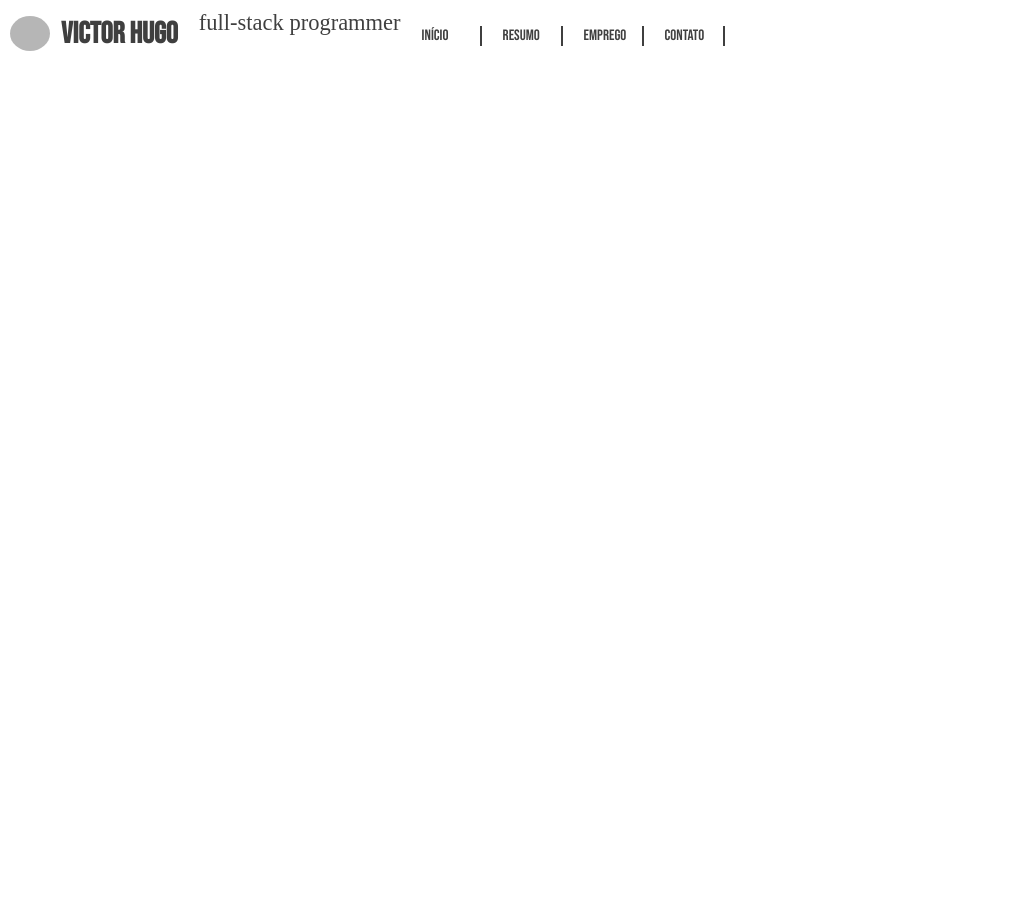
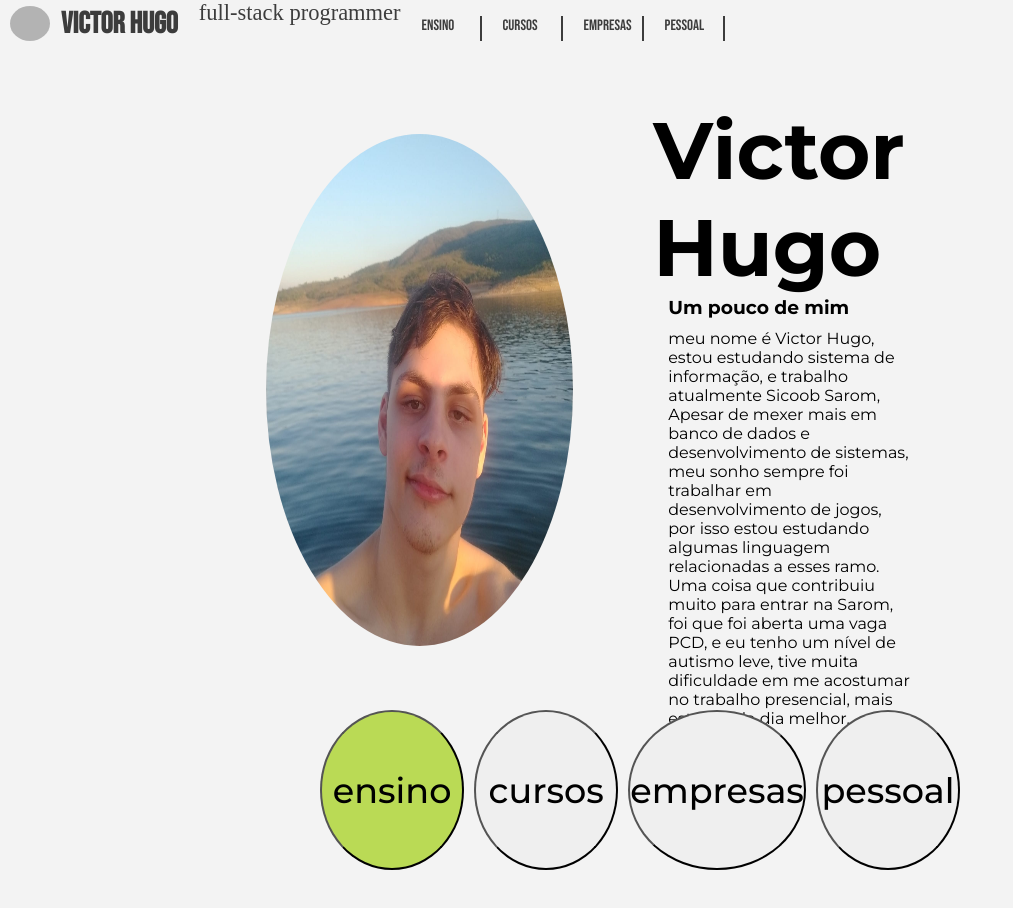
Before and after one commit to victorsiqueira1/trabalhoEscolar, a Vue app: page / in a window 1280 px wide. Shown: the top 908 px of the page, without its empty margins (0-1013 px from the left). Before the commit the page ends 800 px from the top, so only its background shows below. Built offline with nearby package versions, Linux system fonts and the light colour scheme; grey boxes are pictures that could not be loaded; a web font is replaced by a local one.

Commit message:
meu rosto

```diff
--- a/index.html
+++ b/index.html
@@ -16,7 +16,18 @@
       href="https://fonts.googleapis.com/css2?family=Playwrite+AU+VIC:wght@100&display=swap"
       rel="stylesheet"
     />
-
+    <link rel="preconnect" href="https://fonts.googleapis.com" />
+    <link rel="preconnect" href="https://fonts.gstatic.com" crossorigin />
+    <link
+      href="https://fonts.googleapis.com/css2?family=Roboto+Mono:ital,wght@0,328;1,328&display=swap"
+      rel="stylesheet"
+    />
+    <link rel="preconnect" href="https://fonts.googleapis.com" />
+    <link rel="preconnect" href="https://fonts.gstatic.com" crossorigin />
+    <link
+      href="https://fonts.googleapis.com/css2?family=Montserrat:ital,wght@0,100..900;1,100..900&display=swap"
+      rel="stylesheet"
+    />
     <title>Vite App</title>
   </head>
   <body>
--- a/src/App.vue
+++ b/src/App.vue
@@ -5,10 +5,49 @@
 
       <h1 style="color: black; padding-top: 6px">Victor Hugo</h1>
       <h2 class="profissao linha">full-stack programmer</h2>
-      <div class="quadradinho">início</div>
-      <div class="quadradinho">resumo</div>
-      <div class="quadradinho">emprego</div>
-      <div class="quadradinho">contato</div>
+      <div class="quadradinho">ensino</div>
+      <div class="quadradinho">cursos</div>
+      <div class="quadradinho">empresas</div>
+      <div class="quadradinho">pessoal</div>
+    </div>
+
+    <div class="parteAbaixo">
+      <div class="meio">
+        <img
+          class="foto"
+          src="../src/components/WhatsApp Image 2024-06-20 at 12.48.21.jpeg"
+          alt=""
+        />
+        <div class="resumo letraParaResumi">
+          <h1 style="font-size: 80px">Victor Hugo</h1>
+          <h3 style="margin-bottom: 10px; margin-left: 15px">Um pouco de mim</h3>
+          <p style="margin-left: 15px">
+            meu nome é Victor Hugo, estou estudando sistema de informação, e trabalho atualmente
+            Sicoob Sarom, Apesar de mexer mais em banco de dados e desenvolvimento de sistemas, meu
+            sonho sempre foi trabalhar em desenvolvimento de jogos, por isso estou estudando algumas
+            linguagem relacionadas a esses ramo. Uma coisa que contribuiu muito para entrar na
+            Sarom, foi que foi aberta uma vaga PCD, e eu tenho um nível de autismo leve, tive muita
+            dificuldade em me acostumar no trabalho presencial, mais estou cada dia melhor.
+          </p>
+        </div>
+      </div>
+      <div class="quatroBola">
+        <button
+          style="font-weight: 500; background-color: #bada55; font-size: 35px"
+          class="umaBola letraParaResumi"
+        >
+          ensino
+        </button>
+        <button style="font-weight: 500; font-size: 35px" class="umaBola letraParaResumi">
+          cursos
+        </button>
+        <button style="font-weight: 500; font-size: 35px" class="umaBola letraParaResumi">
+          empresas
+        </button>
+        <button style="font-weight: 500; font-size: 35px" class="umaBola letraParaResumi">
+          pessoal
+        </button>
+      </div>
     </div>
   </div>
 </template>
@@ -21,11 +60,13 @@ export default {}
   font-weight: 400;
   font-style: normal;
   width: 100%;
+  height: 125vh;
   display: flex;
-  justify-content: center;
+  align-items: center;
+  background-color: #f3f3f3;
+  flex-direction: column;
 }
 .topo {
-  padding-top: 10px;
   height: 50px;
   width: 100%;
   opacity: 0.75;
@@ -58,4 +99,52 @@ export default {}
   font-weight: 100;
   font-style: normal;
 }
+.parteAbaixo {
+  width: 100%;
+  height: 95vh;
+  display: flex;
+  justify-content: center;
+  align-items: center;
+  flex-direction: column;
+}
+.meio {
+  width: 60%;
+  height: 40rem;
+
+  display: flex;
+  align-items: center;
+}
+.foto {
+  width: 40%;
+  height: 80%;
+  border-radius: 100%;
+  margin-left: 10px;
+}
+.resumo {
+  width: 40%;
+  height: 50%;
+  margin-left: 30px;
+  margin-top: 50px;
+  display: flex;
+  flex-direction: column;
+  justify-content: center;
+  padding-left: 50px;
+}
+.letraParaResumi {
+  font-family: 'Montserrat', sans-serif;
+  font-optical-sizing: auto;
+  font-weight: 400;
+  font-style: normal;
+}
+.quatroBola {
+  width: 50%;
+  height: 10vh;
+  display: flex;
+  gap: 10px;
+}
+.umaBola {
+  width: 13rem;
+  height: 20vh;
+  border-radius: 100%;
+}
 </style>
```
Also changed, not shown: src/components/WhatsApp Image 2024-06-20 at 12.42.38.jpeg (added), src/components/WhatsApp Image 2024-06-20 at 12.48.21.jpeg (added).
